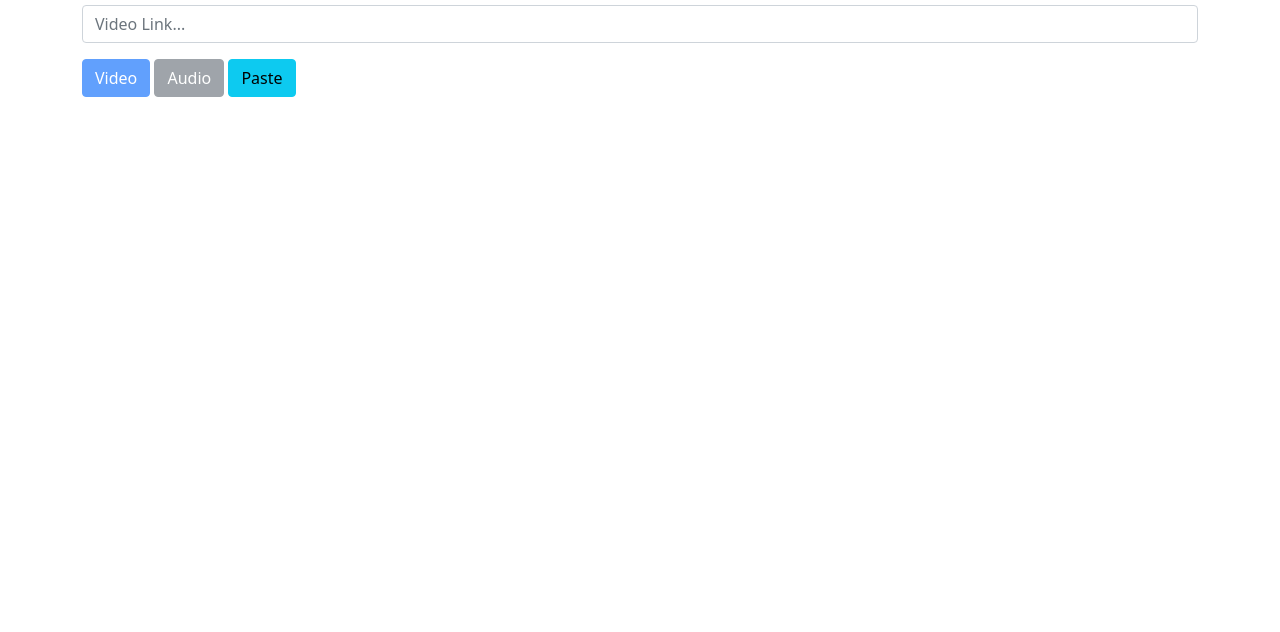
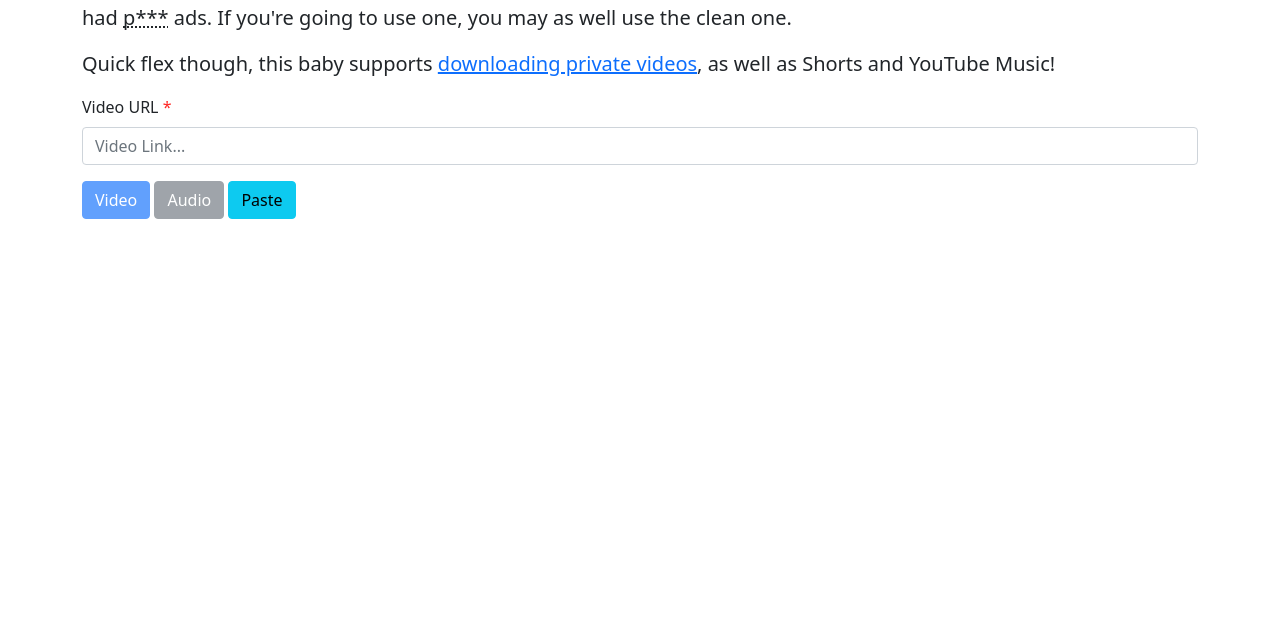
Before and after one commit to imaperson1060/imaperson.dev, a website: page static/yt/index.html in a window 1280 px wide. Shown: the part 168-800 px from the top of the page. Drawn offline with nearby package versions, Linux system fonts and the light colour scheme.

Commit message:
Legally shame people for using the YouTube Downloader

```diff
--- a/static/yt/index.html
+++ b/static/yt/index.html
@@ -21,6 +21,9 @@
 
         <div class="container">
             <h1>Watch YouTube Ad-Free</h1>
+
+            <p class="lead">Look, I don't endorse stealing ad revenue. I just made this for my school because the YouTube downloader they used had <abbr title="(gotta be child friendly 😉)">p***</abbr> ads. If you're going to use one, you may as well use the clean one.</p>
+            <p class="lead">Quick flex though, this baby supports <a href="/yt/getcookies" target="_blank">downloading private videos</a>, as well as Shorts and YouTube Music!</p>
 
             <div class="mb-3">
                 <label for="url" class="form-label">Video URL <span style="color: #ff2825">*</span></label>
```
